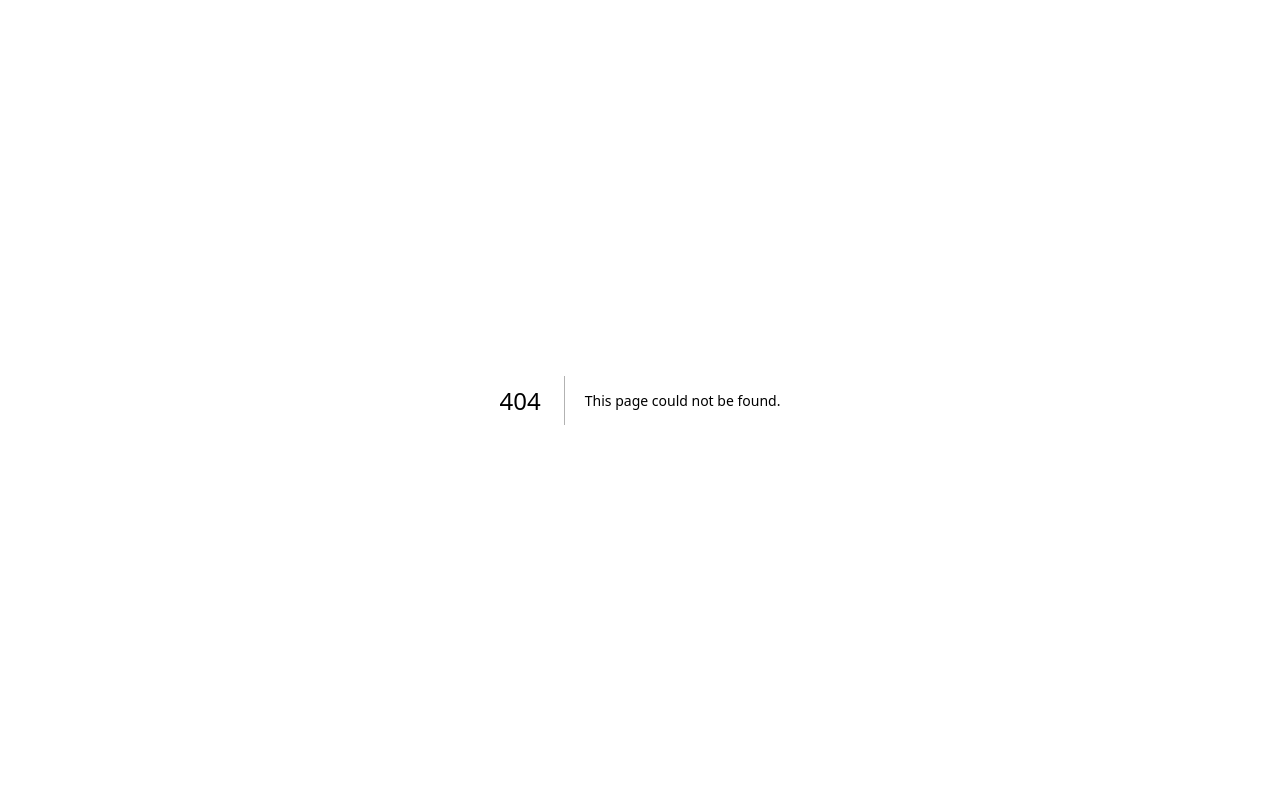
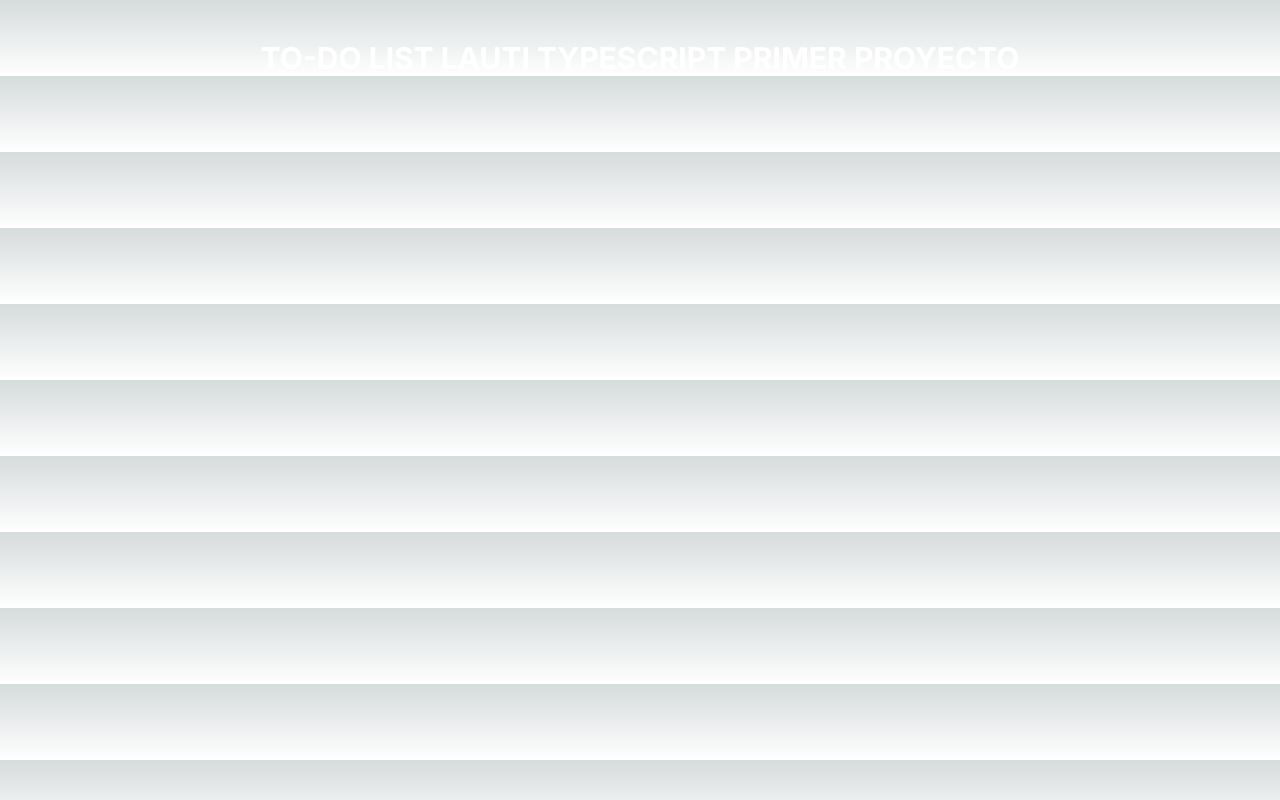
Before and after one commit to LautaroVelez/TodoList, a Next.js app: page /landing in a window 1280 px wide. Before the commit this address had no page. Built offline with nearby package versions, Linux system fonts and the light colour scheme.

Commit message:
landing added

```diff
--- /dev/null
+++ b/src/app/landing/page.tsx
@@ -0,0 +1,7 @@
+export default function Landing(){
+    return(
+        <div>
+            <h1 className="text-center text-3xl text-white font-bold mt-10">TO-DO LIST LAUTI TYPESCRIPT PRIMER PROYECTO</h1>
+        </div>
+    )
+}
```
